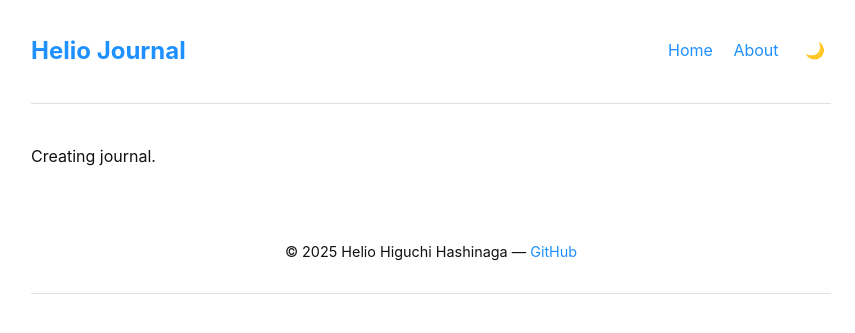
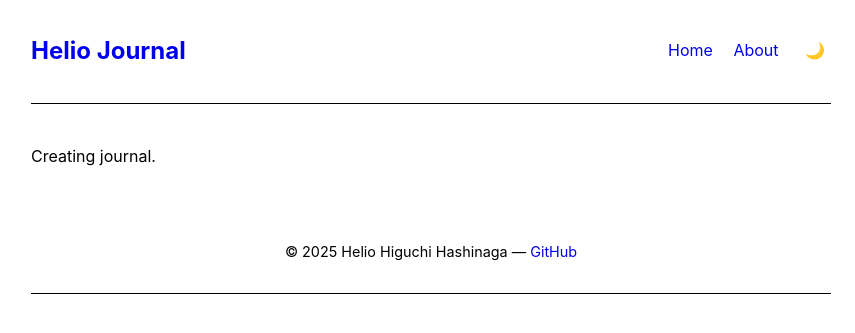
Before and after one commit to heliohashinaga/helio-journal, a Jekyll site: the page built from _posts/2025-11-14-start-journal.md, in a window 1280 px wide. Shown: the top 333 px of the page, without its empty margins (209-1064 px from the left). Built offline with Jekyll 4.4.1, drawn with Linux system fonts in a browser that asks for light colours; our own code applies the rules of GitHub Pages for plain Markdown files.

Commit message:
removed from body

```diff
--- a/_layouts/default.html
+++ b/_layouts/default.html
@@ -18,7 +18,7 @@
     <link rel="icon" href="{{ '/favicon.ico' | relative_url }}">
 </head>
 
-<body class="theme-light">
+<body>
 
     <header class="site-header container">
         <h1 class="site-title"><a href="{{ '/' | relative_url }}">{{ site.title }}</a></h1>
```
